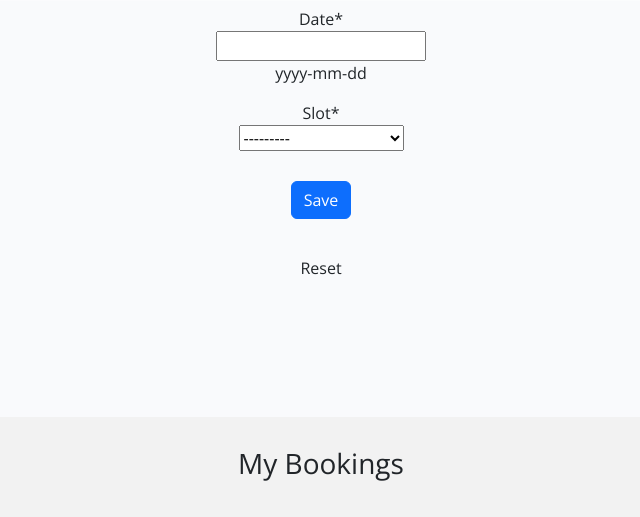
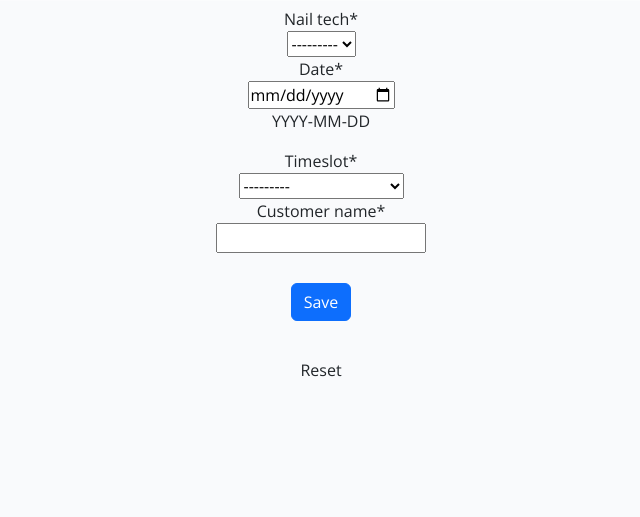
Before and after one commit to Code-Institute-Submissions/SteveMiller7-P4-Hannahs-Nails_SepResub, a Django app: page /appointment_bookings/ in a window 1280 px wide. Shown: the part 325-842 px from the top of the page, without its empty margins (319-959 px from the left). Run offline with Django 3.2, Linux system fonts and the light colour scheme; the visitor is signed in with stand-in values (Sample User, id 1); data that the repository does not hold is empty; parts of the project's set-up code (start-up, migrations or seed data) failed here and were passed over; some libraries are stand-ins or nearby versions.

Commit message:
Format booking system models, fomrs and admin

```diff
--- a/bookings/forms.py
+++ b/bookings/forms.py
@@ -3,38 +3,72 @@
 from django import forms
 from datetimewidget.widgets import DateTimeWidget
 
-from .models import Schedule
+from .models import Appointment
 
 
 
 
-class SchedulePage(forms.ModelForm):
+# class SchedulePage(forms.ModelForm):
+
+#     class Meta:
+#         model = Schedule
+#         fields = ('date', 'slot',)
+
+#         widgets = {
+#                 'date': DateTimeWidget(
+#                     attrs={'id': "date"}, usel10n = True, bootstrap_version=3,
+#                     options={
+#                         'weekStart': 1,
+#                         'todayHighlight': True,
+#                         'format': 'yyyy-mm-dd',
+#                         'daysOfTheWeekDisabled': [0, 1],
+#                         'startDate': date.today().strftime('%Y-%m-%d'),
+#                     }
+#                 ),
+#         }
+
+#     # Below function stops bookings being made on the day and at weekends
+
+#     def clean_date(self):
+#         day = self.Cleaned_data['date']
+
+#         if day <= date.today():
+#             raise forms.ValidationError('Uh oh! Online bookings cannot be made on the day. Please contact us direct on 01764 660068. Thank you')
+#         if day.isweekday() in (0, 6):
+#             raise forms.ValidationError ('Oops! We are closed on Sundays and Mondays. Please choose an alternative day. Thank you')
+
+#             return day
+
+class AppointmentForm(forms.ModelForm):
 
     class Meta:
-        model = Schedule
-        fields = ('date', 'slot',)
-
+        model = Appointment
+        fields = ('nail_tech', 'date', 'timeslot', 'customer_name',)
+        widgets = {
+            'date': forms.DateInput(
+                attrs={'type': 'date'}
+                ),
+        }
         # widgets = {
-        #         'date': DateTimeWidget(
-        #             attrs={'id': "date"}, usel10n = True, bootstrap_version=3,
-        #             options={
-        #                 'weekStart': 1,
-        #                 'todayHighlight': True,
-        #                 'format': 'yyyy-mm-dd',
-        #                 'daysOfTheWeekDisabled': [0, 1],
-        #                 'startDate': date.today().strftime('%Y-%m-%d'),
-        #             }
-        #         ),
+        #     'date': DateTimeWidget(
+        #         attrs={'id': 'date'}, usel10n=False, bootstrap_version=3,
+        #         options={
+        #             'minView': 2,  # month view
+        #             'maxView': 3,  # year view
+        #             'weekStart': 1,
+        #             'todayHighlight': True,
+        #             'format': 'yyyy-mm-dd',
+        #             'daysOfWeekDisabled': [0, 6],
+        #             'startDate': date.today().strftime('%Y-%m-%d'),
+        #         }),
         # }
 
-    # Below function stops bookings being made on the day and at weekends
+    def clean_date(self):
+        day = self.cleaned_data['date']
 
-    # def clean_date(self):
-    #     day = self.Cleaned_data['date']
+        if day <= date.today():
+            raise forms.ValidationError('Date should be upcoming (tomorrow or later)', code='invalid')
+        if day.isoweekday() in (0, 6):
+            raise forms.ValidationError('Date should be a workday', code='invalid')
 
-    #     if day <= date.today():
-    #         raise forms.ValidationError('Uh oh! Online bookings cannot be made on the day. Please contact us direct on 01764 660068. Thank you')
-    #     if day.isweekday() in (0, 6):
-    #         raise forms.ValidationError ('Oops! We are closed on Sundays and Mondays. Please choose an alternative day. Thank you')
-
-    #         return day
+        return day
--- a/bookings/models.py
+++ b/bookings/models.py
@@ -1,6 +1,7 @@
 from django.db import models
 from django.contrib.auth.models import User
 from cloudinary.models import CloudinaryField
+from datetime import datetime
 
 
 # class Technician(models.Model):
@@ -12,27 +13,53 @@
 #         return self.title
 
 
-class Customer(models.Model):
-    name = models.CharField(max_length=40, unique=True)
-    email = models.EmailField(unique=True)
-    phone = models.CharField(max_length=11, unique=True)
-    # address_1 = models.CharField(_("Address line 1"), max_length=100)
-    # address_2 = models.CharField(_("Address line 2"), max_length=100)
-    # city = models.CharField(_("City/Town"), max_length=30)
-    # post_code = models.CharField(_("Postcode"), max_length=10)
+# class Customer(models.Model):
+#     name = models.CharField(max_length=40, unique=True)
+#     email = models.EmailField(unique=True)
+#     phone = models.CharField(max_length=11, unique=True)
+#     # address_1 = models.CharField(_("Address line 1"), max_length=100)
+#     # address_2 = models.CharField(_("Address line 2"), max_length=100)
+#     # city = models.CharField(_("City/Town"), max_length=30)
+#     # post_code = models.CharField(_("Postcode"), max_length=10)
 
-    def __str__(self):
-        return self.name
+#     def __str__(self):
+#         return self.name
 
 
 class Photo(models.Model):
     featured_image = CloudinaryField('image', default='placeholder')
 
-class Schedule(models.Model):
+# class Schedule(models.Model):
 
-    unique_together = ('customer', 'date', 'slot')
+#     unique_together = ('date_of', 'slot', 'owner')
 
-    Slots_List = (
+#     Slots_List = (
+#         (0, '9am - 9.45am'),
+#         (1, '9.45am - 10.30am'),
+#         (2, '10.30am - 11.15am'),
+#         (3, '11.15am - 12pm'),
+#         (4, '12.30pm - 1.15pm'),
+#         (5, '1.15pm - 2pm'),
+#         (6, '2pm - 2.45pm'),
+#         (7, '2.45pm - 3.30pm'),
+#         (8, '3.30pm - 4.15pm'),
+#         (7, '4.15pm - 5pm'),
+#     )
+
+#     date_of = models.DateField(help_text="YYYY-MM-DD")
+#     slot = models.IntegerField(choices=Slots_List)
+#     owner = models.ForeignKey(User, blank=True, null=True, on_delete=models.CASCADE)
+
+
+
+# New code
+class Appointment(models.Model):
+    """Contains info about appointment"""
+
+    class Meta:
+        unique_together = ('nail_tech', 'date', 'timeslot')
+
+    TIMESLOT_LIST = (
         (0, '9am - 9.45am'),
         (1, '9.45am - 10.30am'),
         (2, '10.30am - 11.15am'),
@@ -45,6 +72,28 @@
         (7, '4.15pm - 5pm'),
     )
 
-    date = models.DateField(help_text="yyyy-mm-dd")
-    slot = models.IntegerField(choices=Slots_List)
-    customer = models.ForeignKey('Customer', on_delete = models.CASCADE)
+    nail_tech = models.ForeignKey('Technician',on_delete = models.CASCADE)
+    date = models.DateField(help_text="YYYY-MM-DD")
+    timeslot = models.IntegerField(choices=TIMESLOT_LIST)
+    customer_name = models.CharField(max_length=60)
+
+    def __str__(self):
+        return '{} {} {}. Patient: {}'.format(self.date, self.timeslot, self.nail_tech, self.customer_name)
+
+    @property
+    def time(self):
+        return self.TIMESLOT_LIST[self.timeslot][1]
+
+
+class Technician(models.Model):
+    """Stores info about doctor"""
+
+    first_name = models.CharField(max_length=20)
+    last_name = models.CharField(max_length=20)
+
+    def __str__(self):
+        return '{}'.format(self.short_name)
+
+    @property
+    def short_name(self):
+        return '{} {}.'.format(self.last_name.title(), self.first_name[0].upper())
--- a/bookings/urls.py
+++ b/bookings/urls.py
@@ -5,7 +5,8 @@
 urlpatterns = [
     path('', views.Index, name='index'),
     path('inspiration/', views.Inspiration.as_view(), name='photos'),
-    path('appointment_bookings/', views.NewBooking, name="appointment_bookings"),
-    # Blank path indicates its the default (home page)
+    # path('appointment_bookings/', views.NewBooking, name="appointment_bookings"),
+    path('appointment_bookings/', views.new_appointment, name="appointment_bookings"),
+        # Blank path indicates its the default (home page)
 
 ]
--- a/bookings/views.py
+++ b/bookings/views.py
@@ -1,7 +1,7 @@
 from django.shortcuts import render, redirect
 from django.views import generic
 from .models import Photo
-from .forms import SchedulePage
+from .forms import AppointmentForm
 
 
 
@@ -17,18 +17,28 @@
     template_name = 'inspiration.html'
 
 
-def NewBooking(request):
+# def NewBooking(request):
+#     if request.method == 'POST':
+#         form = SchedulePage(request.POST)
+#         if form.is_valid():
+#             form.owner = request.user
+#             form.save()
+#             return redirect('/')
+#     else:
+#         form = SchedulePage()
+#     return render(
+#         request,
+#         'appointment_bookings.html',
+#         {
+#             'form': SchedulePage(),
+#         },
+#     )
+def new_appointment(request):
     if request.method == 'POST':
-        form = SchedulePage(request.POST)
+        form = AppointmentForm(request.POST)
         if form.is_valid():
             form.save()
-            return redirect('/')
+            return redirect('appointment_bookings.html')
     else:
-        form = SchedulePage()
-    return render(
-        request,
-        'appointment_bookings.html',
-        {
-            'form': SchedulePage(),
-        },
-    )
+        form = AppointmentForm()
+    return render(request, 'appointment_bookings.html', {'form': form})
--- a/static/css/style.css
+++ b/static/css/style.css
@@ -3,6 +3,15 @@
 .nav {
     background-color: white;
     opacity: 20%;
+}
+.signed-in-as {
+    padding-top: 10px;
+    padding-bottom: 10px;
+    padding-right: 30px;
+    padding-left: 30px;
+    font-weight: 200;
+    background-color: rgba(246, 185, 213, 0.9);
+    margin: 20px;
 }
 
 body {
--- a/templates/appointment_bookings.html
+++ b/templates/appointment_bookings.html
@@ -22,7 +22,6 @@
         <form method="post" class="appointment-form" style="text-align: center;">
             {{ form | crispy}}
             {% csrf_token %}
-            <!-- the aobve form.as_p needs to be in double curly braces but its crashing my page -->
             <button type="submit" class="btn btn-primary" style="margin-top: 30px;">Save</button>
             <br>
             <button type="reset" class="btn btn-default" style="margin-top: 30px;">Reset</button>
@@ -49,9 +48,9 @@
             <img src="https://res.cloudinary.com/millermayhem/image/upload/v1653982722/Gallery_Placeholder_rjvxg5.jpg"
                 class="card-img-top" alt="...">
             <div class="card-body">
-                <h5 class="card-title">(Day and Date)</h5>
+                <h5 class="card-title">(Date)</h5>
                 <p class="card-text">Your nails appointment is at:<br>(Time taken from booking)</p>
-                <a href="#" class="btn btn-info">Edit</a>
+                <a href="#" class="btn btn-dark">Edit</a>
                 <button type="button" class="btn btn-danger">Delete</button>
             </div>
         </div>
@@ -61,9 +60,9 @@
             <img src="https://res.cloudinary.com/millermayhem/image/upload/v1653982722/Gallery_Placeholder_rjvxg5.jpg"
                 class="card-img-top" alt="...">
             <div class="card-body">
-                <h5 class="card-title">(Day and Date)</h5>
+                <h5 class="card-title">(Date)</h5>
                 <p class="card-text">Your nails appointment is at:<br>(Time taken from booking)</p>
-                <a href="#" class="btn btn-info">Edit</a>
+                <a href="#" class="btn btn-dark">Edit</a>
                 <button type="button" class="btn btn-danger">Delete</button>
             </div>
         </div>
--- a/templates/base.html
+++ b/templates/base.html
@@ -27,7 +27,7 @@
           src="https://res.cloudinary.com/millermayhem/image/upload/v1653850658/nav_logo_vtza1e.png"
           alt="Hannahs Nail Bar Logo"></a>
       {% if user.is_authenticated %}
-      <p>You are signed in as {{ user.username }}</p>
+      <p class="signed-in-as">You are signed in as: {{ user.username }}</p>
       {% endif %}
       <button class="navbar-toggler" type="button" data-bs-toggle="offcanvas" data-bs-target="#offcanvasNavbar"
         aria-controls="offcanvasNavbar">
```
Also changed, not shown: bookings/admin.py (+15 -8 lines), bookings/migrations/0012_auto_20220606_1807.py (added), bookings/migrations/0013_alter_schedule_date_of.py (added), bookings/migrations/0014_auto_20220606_2043.py (added), bookings/migrations/0015_auto_20220607_0827.py (added), bookings/migrations/0016_auto_20220607_1204.py (added), bookings/migrations/0017_rename_patient_name_appointment_customer_name.py (added), bookings/migrations/0018_rename_doctor_technician.py (added), bookings/migrations/0019_auto_20220607_1220.py (added).
